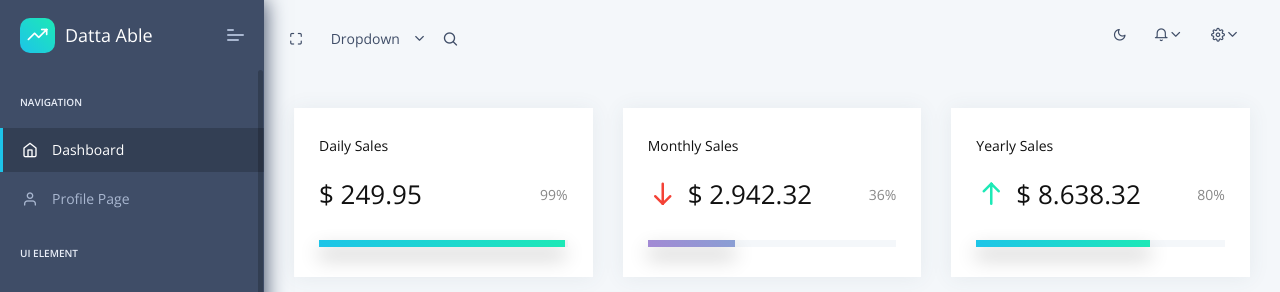
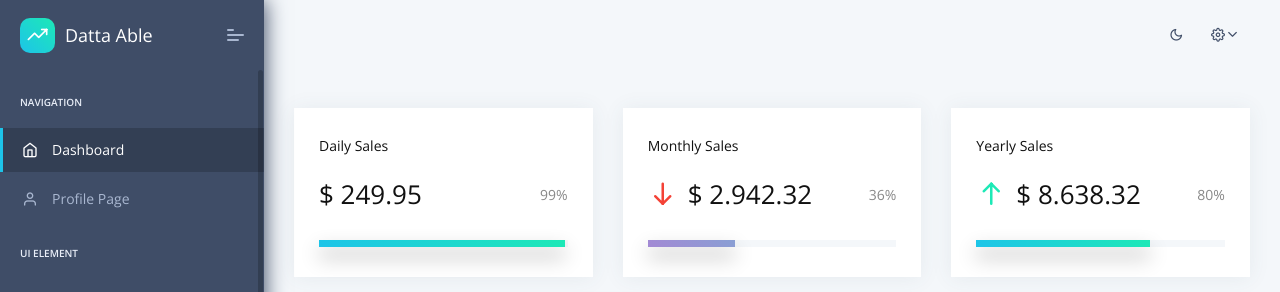
Before and after one commit to henrydatei/working-time-recording, a Django app: page / in a window 1280 px wide. Shown: the top 292 px of the page. Run offline with Django 3.2, Linux system fonts and the light colour scheme; the visitor is signed in with stand-in values (Sample User, id 1); some libraries are stand-ins or nearby versions.

Commit message:
Top bar angepasst

```diff
--- a/Website/apps/templates/includes/navigation.html
+++ b/Website/apps/templates/includes/navigation.html
@@ -6,103 +6,19 @@
             <div class="b-bg">
                 <i class="feather icon-trending-up"></i>
             </div>
-            <span class="b-title">Datta Able</span>
+            <span class="b-title">Dashboard</span>
         </a>
     </div>
     <a class="mobile-menu" id="mobile-header" href="javascript:">
         <i class="feather icon-more-horizontal"></i>
     </a>
     <div class="collapse navbar-collapse">
-        <ul class="navbar-nav mr-auto">
-            <li><a href="javascript:" class="full-screen" onclick="javascript:toggleFullScreen()"><i
-                    class="feather icon-maximize"></i></a></li>
-            <li class="nav-item dropdown">
-                <a class="dropdown-toggle" href="javascript:" data-toggle="dropdown">Dropdown</a>
-                <ul class="dropdown-menu">
-                    <li><a class="dropdown-item" href="javascript:">Action</a></li>
-                    <li><a class="dropdown-item" href="javascript:">Another action</a></li>
-                    <li><a class="dropdown-item" href="javascript:">Something else here</a></li>
-                </ul>
-            </li>
-            <li class="nav-item">
-                <div class="main-search">
-                    <div class="input-group">
-                        <input type="text" id="m-search" class="form-control" placeholder="Search . . .">
-                        <a href="javascript:" class="input-group-append search-close">
-                            <i class="feather icon-x input-group-text"></i>
-                        </a>
-                        <span class="input-group-append search-btn btn btn-primary">
-                                <i class="feather icon-search input-group-text"></i>
-                            </span>
-                    </div>
-                </div>
-            </li>
-        </ul>
         <ul class="navbar-nav ml-auto">
             <li>
                 <label>
                     <i class="icon feather icon-sun" id="theme-indicator"></i>
                     <input type="checkbox" id="theme-switch" class="d-none">
                 </label>
-            </li>
-            <li>
-                <div class="dropdown">
-                    <a class="dropdown-toggle" href="javascript:" data-toggle="dropdown"><i
-                            class="icon feather icon-bell"></i></a>
-                    <div class="dropdown-menu dropdown-menu-right notification">
-                        <div class="noti-head">
-                            <h6 class="d-inline-block m-b-0">Notifications</h6>
-                            <div class="float-right">
-                                <a href="javascript:" class="m-r-10">mark as read</a>
-                                <a href="javascript:">clear all</a>
-                            </div>
-                        </div>
-                        <ul class="noti-body">
-                            <li class="n-title">
-                                <p class="m-b-0">NEW</p>
-                            </li>
-                            <li class="notification">
-                                <div class="media">
-                                    <img class="img-radius" src="{{ ASSETS_ROOT }}/images/user/avatar-1.jpg"
-                                         alt="Generic placeholder image">
-                                    <div class="media-body">
-                                        <p><strong>John Doe</strong><span class="n-time text-muted"><i
-                                                class="icon feather icon-clock m-r-10"></i>30 min</span></p>
-                                        <p>New ticket Added</p>
-                                    </div>
-                                </div>
-                            </li>
-                            <li class="n-title">
-                                <p class="m-b-0">EARLIER</p>
-                            </li>
-                            <li class="notification">
-                                <div class="media">
-                                    <img class="img-radius" src="{{ ASSETS_ROOT }}/images/user/avatar-2.jpg"
-                                         alt="Generic placeholder image">
-                                    <div class="media-body">
-                                        <p><strong>Joseph William</strong><span class="n-time text-muted"><i
-                                                class="icon feather icon-clock m-r-10"></i>30 min</span></p>
-                                        <p>Prchace New Theme and make payment</p>
-                                    </div>
-                                </div>
-                            </li>
-                            <li class="notification">
-                                <div class="media">
-                                    <img class="img-radius" src="{{ ASSETS_ROOT }}/images/user/avatar-3.jpg"
-                                         alt="Generic placeholder image">
-                                    <div class="media-body">
-                                        <p><strong>Sara Soudein</strong><span class="n-time text-muted"><i
-                                                class="icon feather icon-clock m-r-10"></i>30 min</span></p>
-                                        <p>currently login</p>
-                                    </div>
-                                </div>
-                            </li>
-                        </ul>
-                        <div class="noti-footer">
-                            <a href="javascript:">show all</a>
-                        </div>
-                    </div>
-                </div>
             </li>
             <li>
                 <div class="dropdown drp-user">
@@ -120,10 +36,10 @@
                             </a>
                         </div>
                         <ul class="pro-body">
-                            <li><a href="/profile.html" class="dropdown-item"><i class="feather icon-settings"></i>
+                            {% comment %} <li><a href="/profile.html" class="dropdown-item"><i class="feather icon-settings"></i>
                                 Settings</a></li>
                             <li><a href="/profile.html" class="dropdown-item"><i class="feather icon-user"></i>
-                                Profile</a></li>
+                                Profile</a></li> {% endcomment %}
                             <li><a href="{% url 'logout' %}" class="dropdown-item">
                                 <i class="feather icon-lock"></i> Logout</a>
                             </li>
```
